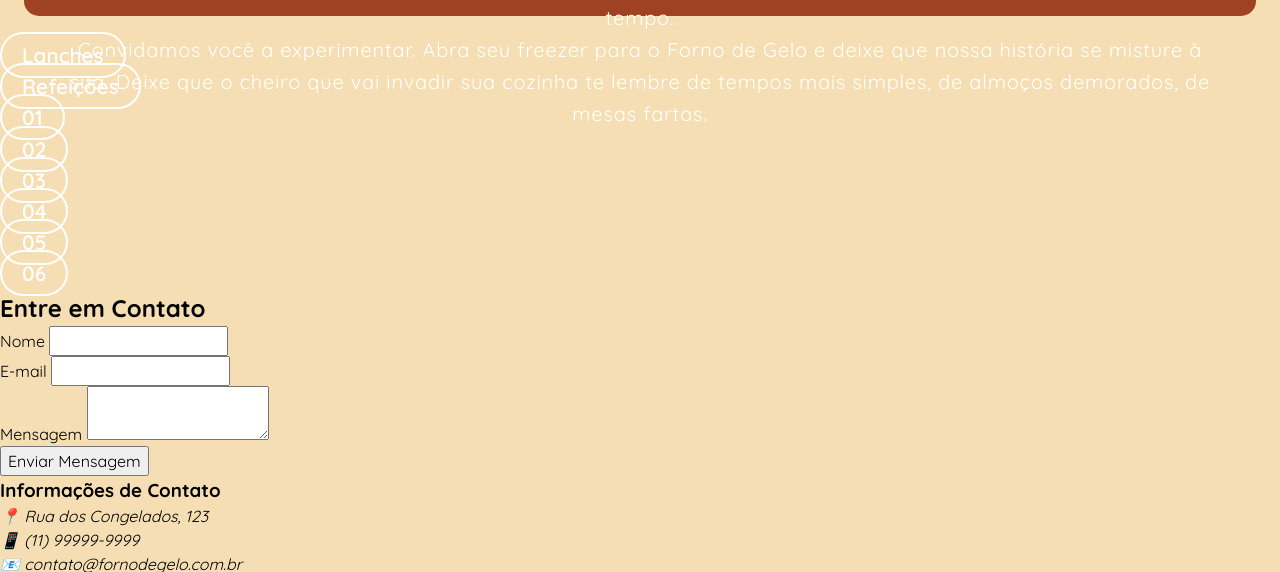
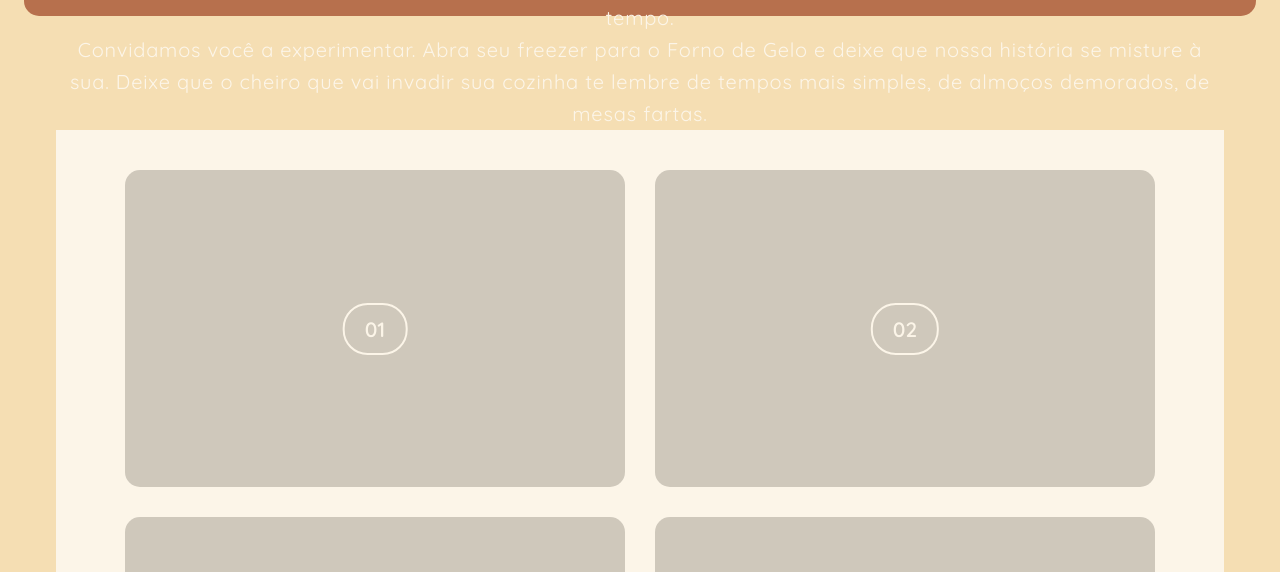
Before and after one commit to Marc0sVeiga/Forno-de-gelo, a plain HTML site: page index.html in a window 1280 px wide. Shown: the part 1274-1846 px from the top of the page. Drawn offline with Linux system fonts and the light colour scheme.

Commit message:
feat: adiciona estilo a galeria de produtos com flexbox e estilos e correcoes em html do footer

```diff
--- a/index.html
+++ b/index.html
@@ -128,110 +128,70 @@
           </div>
 
           <!-- vam a imagem da mãe -->
-          <div class="sobre-imagem">
+          <div class="sobre-imagem"></div>
 
-        </div>
-      </section>
-
-      <!-- Seção cardapio  -->
-      <section id="produtos" class="content cardapio-section">
-        <div class="cardapio-section">
-          <a href="#" class="cardapio-link">
+      <!-- Seção Produtos  -->
+      <section class="product-section">
+        <div class="product-card um">
+          <a href="#" class="category-link">
             <span class="overlay"></span>
-            <span class="btn btn-outline">Lanches</span>
+            <span class="category-name btn btn-outline">01</span>
           </a>
         </div>
 
-        <div class="cardapio-section">
-          <a href="#" class="cardapio-link">
+        <div class="product-card dois">
+          <a href="#" class="category-link">
             <span class="overlay"></span>
-            <span class="btn btn-outline">Refeições</span>
+            <span class="category-name btn btn-outline">02</span>
           </a>
         </div>
-      </section>
-
-      <!-- Seção Produtos  -->
-      <section class="content product-section">
-        <div class="category product-section">
-          <a href="#" class="product-link">
+        <div class="product-card tres">
+          <a href="#" class="category-link">
             <span class="overlay"></span>
-            <span class="btn btn-outline">01</span>
+            <span class="category-name btn btn-outline">03</span>
           </a>
         </div>
 
-        <div class="product-section">
-          <a href="#" class="product-link">
+        <div class="product-card quatro">
+          <a href="#" class="category-link">
             <span class="overlay"></span>
-            <span class="btn btn-outline">02</span>
-          </a>
-        </div>
-        <div class="product-section">
-          <a href="#" class="product-link">
-            <span class="overlay"></span>
-            <span class="btn btn-outline">03</span>
+            <span class="category-name btn btn-outline">04</span>
           </a>
         </div>
 
-        <div class="product-section">
-          <a href="#" class="product-link">
+        <div class="product-card cinco">
+          <a href="#" class="category-link">
             <span class="overlay"></span>
-            <span class="btn btn-outline">04</span>
+            <span class="category-name btn btn-outline">05</span>
           </a>
         </div>
 
-        <div class="product-section">
-          <a href="#" class="category product-link">
+        <div class="product-card seis">
+          <a href="#" class="category-link">
             <span class="overlay"></span>
-            <span class="btn btn-outline">05</span>
+            <span class="category-name btn btn-outline">06</span>
           </a>
         </div>
 
-        <div class="product-section">
-          <a href="#" class="product-link">
-            <span class="overlay"></span>
-            <span class="btn btn-outline">06</span>
-          </a>
-        </div>
-      </section>
+       </section>
 
-      <section id="contato" class="contato">
-        <h2>Entre em Contato</h2>
-        <div class="contato-container">
-          <form class="formulario-contato">
-            <div class="campo">
-              <label for="nome">Nome</label>
-              <input type="text" id="nome" name="nome" required />
-            </div>
-            <div class="campo">
-              <label for="email">E-mail</label>
-              <input type="email" id="email" name="email" required />
-            </div>
-            <div class="campo">
-              <label for="mensagem">Mensagem</label>
-              <textarea id="mensagem" name="mensagem" required></textarea>
-            </div>
-            <button type="submit" class="botao-primario">
-              Enviar Mensagem
-            </button>
-          </form>
-          <div class="informacoes-contato">
-            <h3>Informações de Contato</h3>
-            <address>
-              <p>📍 Rua dos Congelados, 123</p>
-              <p>📱 (11) 99999-9999</p>
-              <p>📧 contato@fornodegelo.com.br</p>
-            </address>
-          </div>
-        </div>
-      </section>
-    </main>
+  <footer class="site-footer" id="footer">
 
-    <footer class="rodape">
+    <div id="contato" class="contato">
+      <h2>Entre em Contato</h2>
+      <a href="https://wa.me/5511912345678" target="_blank" title="Abrir no WhatsApp">
+        <img src="caminho/para/o/icone_whatsapp.png" alt="Ícone do WhatsApp" width="30" height="30">
+      </a>
+    </div>
+
+    <div>
+
       <div class="rodape-conteudo">
         <div class="rodape-info">
           <h3>Forno de Gelo</h3>
           <p>Sua loja de congelados de confiança</p>
         </div>
+
         <div class="redes-sociais">
           <h3>Siga-nos</h3>
           <div class="links-sociais">
@@ -240,10 +200,14 @@
             <a href="#" aria-label="WhatsApp">WhatsApp</a>
           </div>
         </div>
+
       </div>
+
       <div class="direitos">
         <p>&copy; 2023 Forno de Gelo. Todos os direitos reservados.</p>
       </div>
-    </footer>
+    </div>
+  </footer>
+
   </body>
 </html>
--- a/src/css/style.css
+++ b/src/css/style.css
@@ -5,7 +5,7 @@
     transform: translate(-50%);
     width: calc(100% - 13.125rem);
     border-radius: 15px;
-    z-index: 1000;
+    z-index: 999;
     display: flex;
     justify-content: space-between;
     align-items: center;
@@ -118,6 +118,7 @@
     text-align: center;
     font-size: 1.25rem;
     line-height: 2rem;
+    opacity: 0.7;
 }
 
 .sobre-title{
@@ -128,3 +129,70 @@
 .sobre-description{
     letter-spacing: 0.05rem;
 }
+
+.product-section {
+    background-color: #ffffff;
+	padding-top: 40px;
+	padding-bottom: 40px;
+	display: flex;
+	flex-wrap: wrap;
+	justify-content: center;
+	gap: 30px;
+
+}
+.product-card {
+	position: relative;
+	width: 500px;
+	height: 317px;
+	border-radius: 15px;
+	overflow: hidden;
+}
+
+.overlay{
+	position: absolute;
+	inset: 0;
+	background-color: rgba(0, 0, 0, 0.25);
+	z-index: 1;
+}
+
+.category-name {
+	position: absolute;
+	left: 50%;
+	top: 50%;
+	transform: translate(-50%, -50%);
+	z-index: 2;
+	text-align: center;
+}
+
+.um {
+	background: url() no-repeat center;
+	background-size: cover;
+}
+
+.dois {
+	background: url() no-repeat center;
+	background-size: cover;
+}
+.tres {
+	background: url() no-repeat center;
+	background-size: cover;
+}
+.quatro {
+	background: url() no-repeat center;
+	background-size: cover;
+}
+.cinco {
+	background: url() no-repeat center;
+	background-size: cover;
+}
+
+.seis {
+	background: url() no-repeat center;
+	background-size: cover;
+}
+
+@media (max-width:500px) {
+	.category-card{
+		width: 100%;
+	}
+}
```
